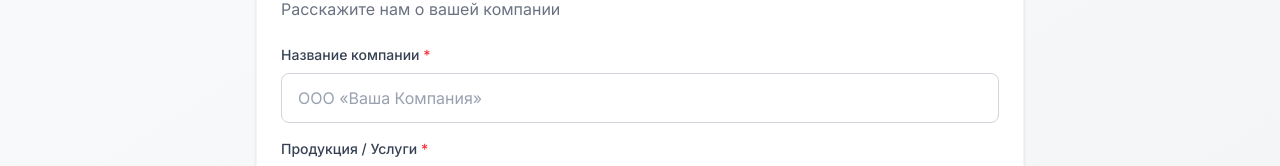
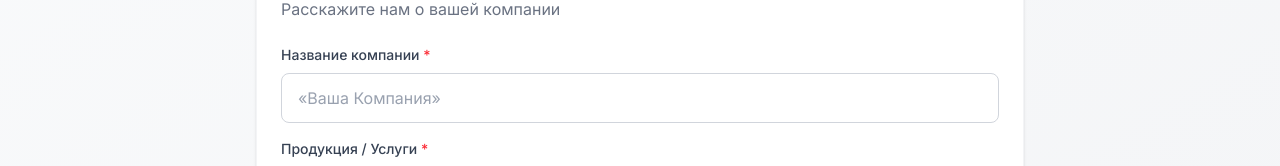
Before and after one commit to komolbek/expostandai, a Next.js app: page /chat in a window 1280 px wide. Shown: the part 254-420 px from the top of the page. Built offline with nearby package versions, Linux system fonts and the light colour scheme; no server answers; the database is empty.

Commit message:
replaced Дополнительный with Акцентный

```diff
--- a/components/form/steps/StepCompanyInfo.tsx
+++ b/components/form/steps/StepCompanyInfo.tsx
@@ -25,7 +25,7 @@ export function StepCompanyInfo({ data, onChange }: StepCompanyInfoProps) {
           <Input
             value={data.company_name || ''}
             onChange={(e) => onChange({ company_name: e.target.value })}
-            placeholder="ООО «Ваша Компания»"
+            placeholder="«Ваша Компания»"
           />
         </div>
 
--- a/components/form/steps/StepDesignPrefs.tsx
+++ b/components/form/steps/StepDesignPrefs.tsx
@@ -234,7 +234,7 @@ export function StepDesignPrefs({ data, onChange }: StepDesignPrefsProps) {
             {/* Color 2 - Accent (Optional) */}
             <div>
               <label className="block text-xs font-medium text-gray-600 mb-2">
-                Дополнительный цвет <span className="text-gray-400">(опционально)</span>
+                Акцентный цвет <span className="text-gray-400">(опционально)</span>
               </label>
               <div className="flex items-center gap-3">
                 <input
@@ -307,7 +307,7 @@ export function StepDesignPrefs({ data, onChange }: StepDesignPrefsProps) {
                     <div
                       className="h-10 w-10 rounded-lg shadow-sm border border-gray-200"
                       style={{ backgroundColor: data.color_accent }}
-                      title="Дополнительный"
+                      title="Акцкентный"
                     />
                   )}
                   {data.color_background && (
```
